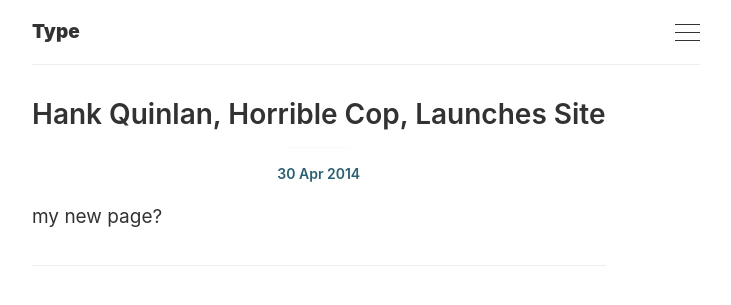
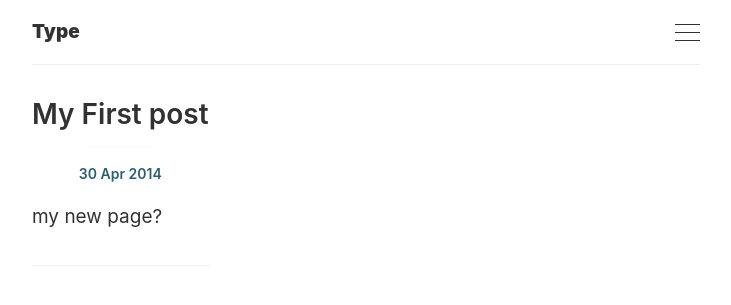
Before and after one commit to ddwolf/ddwolf.github.io, a Jekyll site: the page built from _posts/2019-12-22-Say-Hello-To-Jekyll.md, in a window 1280 px wide. Shown: the top 305 px of the page, without its empty margins (274-1005 px from the left). Built offline with Jekyll 4.4.1, drawn with Linux system fonts in a browser that asks for light colours; nearby versions of some CDN libraries; library files that are not in the unit come from our copies; comment, search, counter and statistics services are not loaded.

Commit message:
Update 2019-12-22-Say-Hello-To-Jekyll.md

```diff
--- a/_posts/2019-12-22-Say-Hello-To-Jekyll.md
+++ b/_posts/2019-12-22-Say-Hello-To-Jekyll.md
@@ -1,6 +1,6 @@
 ---
 layout: post
-title: "Hank Quinlan, Horrible Cop, Launches Site"
+title: "My First post"
 date: 2014-04-30
 ---
 
```
